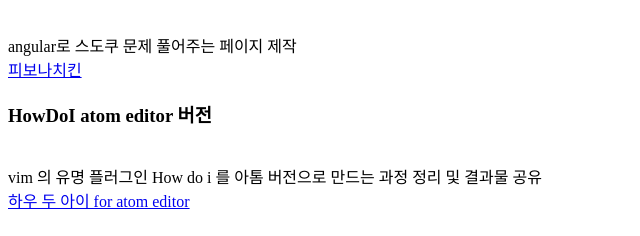
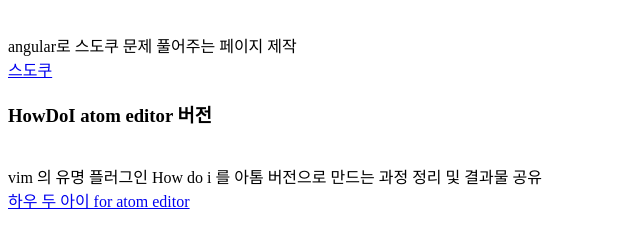
Before and after one commit to zeroxy/zeroxy.github.io, a plain HTML site: page index.html in a window 1280 px wide. Shown: the part 326-562 px from the top of the page, 0-640 px from the left. Drawn offline with Linux system fonts and the light colour scheme.

Commit message:
Update index.html
링크 수정 피보나치킨 -> 스도쿠

```diff
--- a/index.html
+++ b/index.html
@@ -19,7 +19,7 @@
   <p>
     <h3>스도쿠 솔버</h3><br/>
     angular로 스도쿠 문제 풀어주는 페이지 제작<br/>
-    <a href="http://zeroxy.github.io/sudoku/">피보나치킨</a><br/>
+    <a href="http://zeroxy.github.io/sudoku/">스도쿠</a><br/>
   </p>
   <p>
     <h3>HowDoI atom editor 버전</h3></h3><br/>
```
